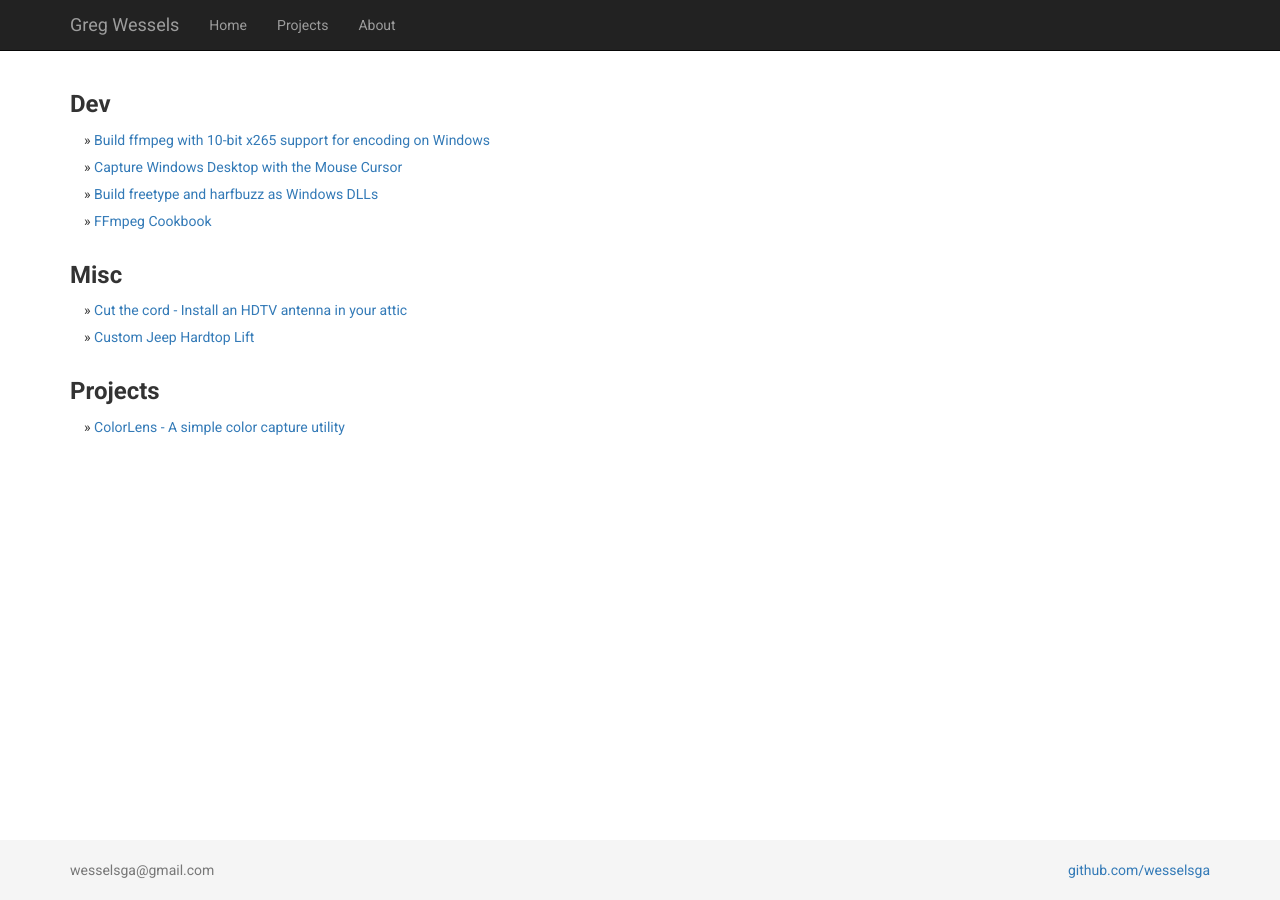
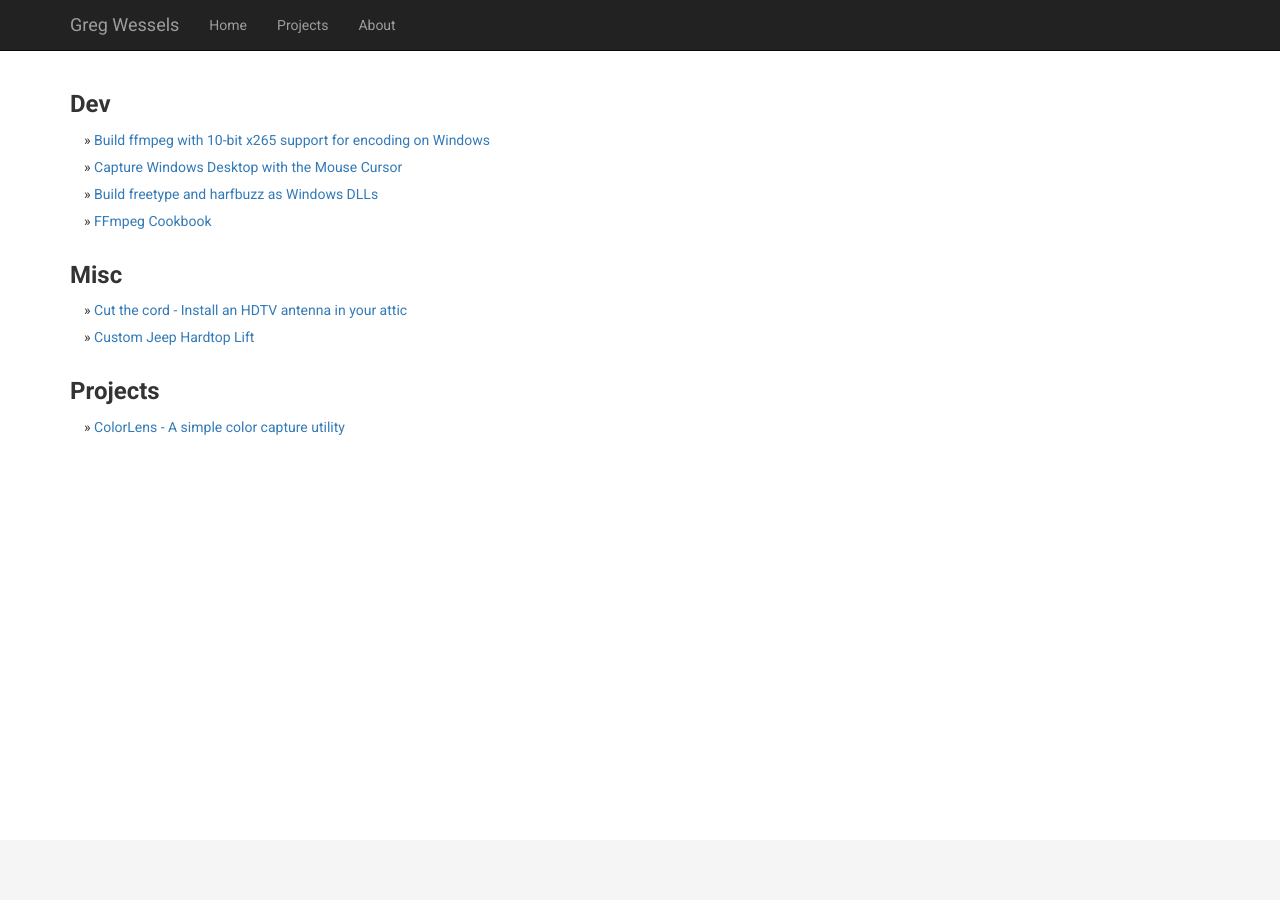
Before and after one commit to wesselsga/wesselsga.github.io, a Jekyll site: the page built from index.html, in a window 1280 px wide. Built offline with Jekyll 4.4.1, drawn with Linux system fonts in a browser that asks for light colours.

Commit message:
Update default.html

```diff
--- a/_layouts/default.html
+++ b/_layouts/default.html
@@ -50,10 +50,6 @@
 	</div>
 
 	<footer class="footer">
-      <div class="container">
-        <p class="text-muted">wesselsga@gmail.com<a style="float:right" href="https://github.com/wesselsga">github.com/wesselsga</a></p>
-
-      </div>
     </footer>
 
 	<script src="https://ajax.googleapis.com/ajax/libs/jquery/1.12.4/jquery.min.js"></script>
```
